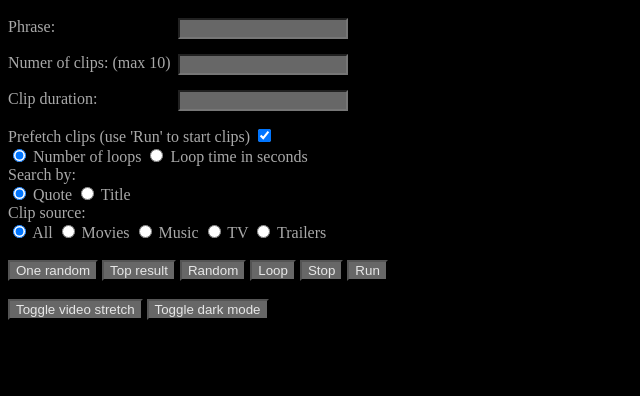
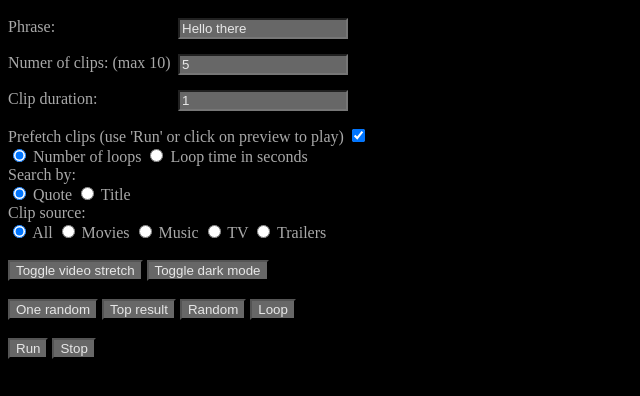
Before and after one commit to MCAaronIce/obs_yarn_clips, a website: page panel/index.html in a window 1280 px wide. Shown: the part 48-444 px from the top of the page, without its empty margins (0-640 px from the left). Drawn offline with nearby package versions, Linux system fonts and the light colour scheme; no server answers.

Commit message:
Visual changes of control panel; clips preview improvements

```diff
--- a/package.json
+++ b/package.json
@@ -1,6 +1,6 @@
 {
   "name": "obs-clips",
-  "version": "1.0.8",
+  "version": "1.0.9",
   "description": "Show clips from getyarn.io in OBS",
   "main": "app.js",
   "scripts": {
--- a/panel/index.html
+++ b/panel/index.html
@@ -4,13 +4,13 @@
 <h1>OBS clips</h1>
 
 <form action="/setClips" method="post" id="clipsOptionsForm">
-    <label class="textInput"for="phrase">Phrase:</label>
-    <input class="buttons textInput" type="text" id="phrase" name="phrase"><br><br>
+    <label class="textInput" for="phrase">Phrase:</label>
+    <input class="buttons textInput" type="text" id="phrase" name="phrase" value="Hello there"><br><br>
     <label class="textInput" for="clAmount">Numer of clips: (max 10)</label>
-    <input class="buttons textInput" type="text" id="clAmount" name="clAmount"><br><br>
-    <label class="textInput"for="time">Clip duration:</label>
-    <input class="buttons textInput" type="text" id="time" name="time"><br><br>
-    <label for="prefetching">Prefetch clips (use 'Run' to start clips)</label>
+    <input class="buttons textInput" type="text" id="clAmount" name="clAmount" value="5"><br><br>
+    <label class="textInput" for="time">Clip duration:</label>
+    <input class="buttons textInput" type="text" id="time" name="time" value="1"><br><br>
+    <label for="prefetching">Prefetch clips (use 'Run' or click on preview to play)</label>
     <input class="buttons" type="checkbox" id="prefetching" name="prefetching" checked>
     <br>
     <input class="buttons" type="radio" id="maxloops" name="timerType" value="loops" checked>
@@ -34,15 +34,17 @@
     <input class="buttons" type="radio" id="trailersType" name="type" value="trailers">
     <label for="trailersType">Trailers</label>
     <br><br>
+    <input class="buttons" type="submit" value="Toggle video stretch" formaction="/stretch">
+    <button class="buttons" type="button" onclick="darkMode()">Toggle dark mode</button>
+    <br><br>
     <input class="buttons" type="submit" value="One random" formaction="/randomOne">
     <input class="buttons" type="submit" value="Top result" formaction="/topResult">
     <input class="buttons" type="submit" value="Random" formaction="/randomClips">
     <input class="buttons" type="submit" value="Loop" formaction="/loop">
+    <br><br>
+    <input class="buttons" type="submit" value="Run" formaction="/run">
     <input class="buttons" type="submit" value="Stop" formaction="/stop">
-    <input class="buttons" type="submit" value="Run" formaction="/run">
     <br><br>
-    <input class="buttons" type="submit" value="Toggle video stretch" formaction="/stretch">
-    <button class="buttons" type="button" onclick="darkMode()">Toggle dark mode</button>
     <div class="column">
         <div class="row">
             <input type="image" name="submit_clip_1" value="clip_1" id="preview_1" src="" formaction="/run">
@@ -74,14 +76,17 @@
     img {
         width: 40%;
     }
+
     .textInput {
-        width:170px;
-        float:left;
+        width: 170px;
+        float: left;
     }
+
     body {
         background-color: white;
         color: black;
     }
+
     .buttons {
         background-color: #676767;
         color: #e7e7e7;
@@ -118,6 +123,7 @@
     });
 
     socket.on('prefetch', function (clipsUrls) {
+        hideGifs();
         let numberOfClips;
         if (clipsUrls.length > 10) {
             numberOfClips = 10;
@@ -133,7 +139,7 @@
     });
 
 
-    function darkMode(){
+    function darkMode() {
         let element = document.body;
         element.classList.toggle("dark");
     }
```
